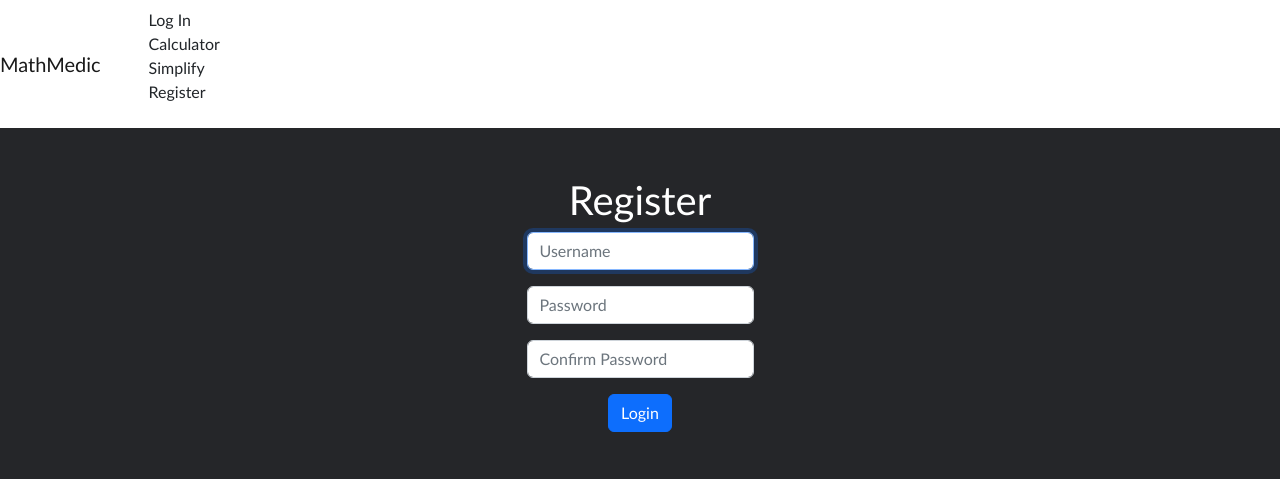
After one commit to noahwons/MathMedic, a Flask app: page /register in a window 1280 px wide. The commit adds this page. Shown: the top 479 px of the page. Run offline with Flask 3, Linux system fonts and the light colour scheme; parts of the project's set-up code (start-up, migrations or seed data) failed here and were passed over.

Commit message:
Add Register Page

```diff
--- a/main/app.py
+++ b/main/app.py
@@ -20,6 +20,14 @@ def login():
         return render_template("login.html")
     else:
         return render_template("login.html")
+
+
+@app.route('/register', methods=["GET", "POST"])
+def register():
+    if request.method == "GET":
+        return render_template("register.html")
+    else:
+        return render_template("register.html")
 
 
 @app.route('/calculate', methods=["GET", "POST"])
--- /dev/null
+++ b/main/templates/register.html
@@ -0,0 +1,22 @@
+{% extends "layout.html" %}
+
+{% block main %}
+
+    <body class="loginbody">
+        <h1>Register</h1>
+        <form action="/register" method="post">
+            <div class="mb-3">
+                <input class="form-control mx-auto w-auto" type="text" autofocus id="username" name="username" placeholder="Username">
+            </div>
+            <div class="mb-3">
+                <input class="form-control mx-auto w-auto" type="password" autofocus id="password" name="password" placeholder="Password">
+            </div>
+            <div class="mb-3">
+                <input class="form-control mx-auto w-auto" type="password" autofocus id="passwordConfirm" name="passwordConfirm" placeholder="Confirm Password">
+            </div>
+
+            <button class="btn btn-primary" type="submit">Login</button>
+        </form>
+    </body>
+
+{% endblock %}
--- a/main/templates/simplify.html
+++ b/main/templates/simplify.html
@@ -10,7 +10,7 @@
 <body>
     <form action="/simplify" method="post">
         <div class="mb-3">
-            <a>For addition, enter single digit numbers in this format: 1+1</a>
+            <h1>Enter Expression To Be Simplified</h1>
             <input class="form-control mx-auto w-auto" type="text" autofocus id="expression" name="expression" placeholder="Enter Function">
         </div>
         {% if expression %}
```
